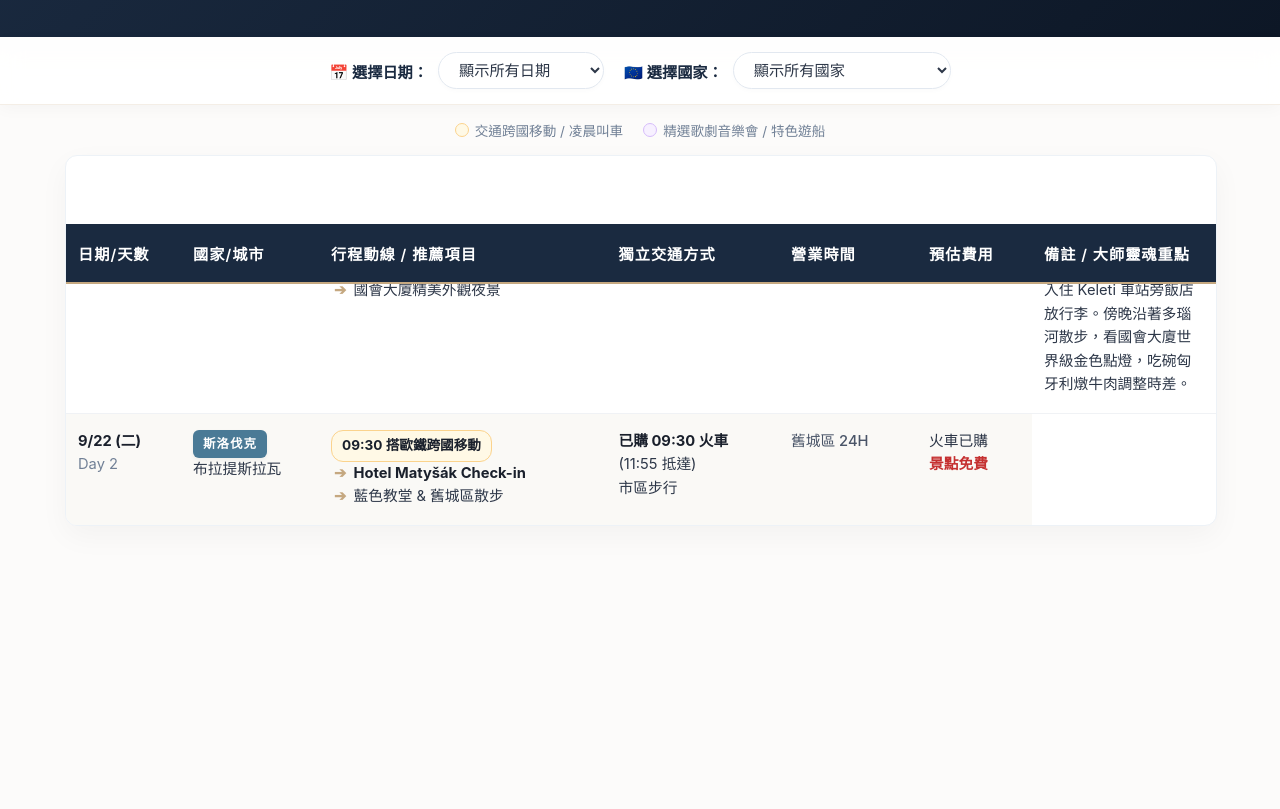
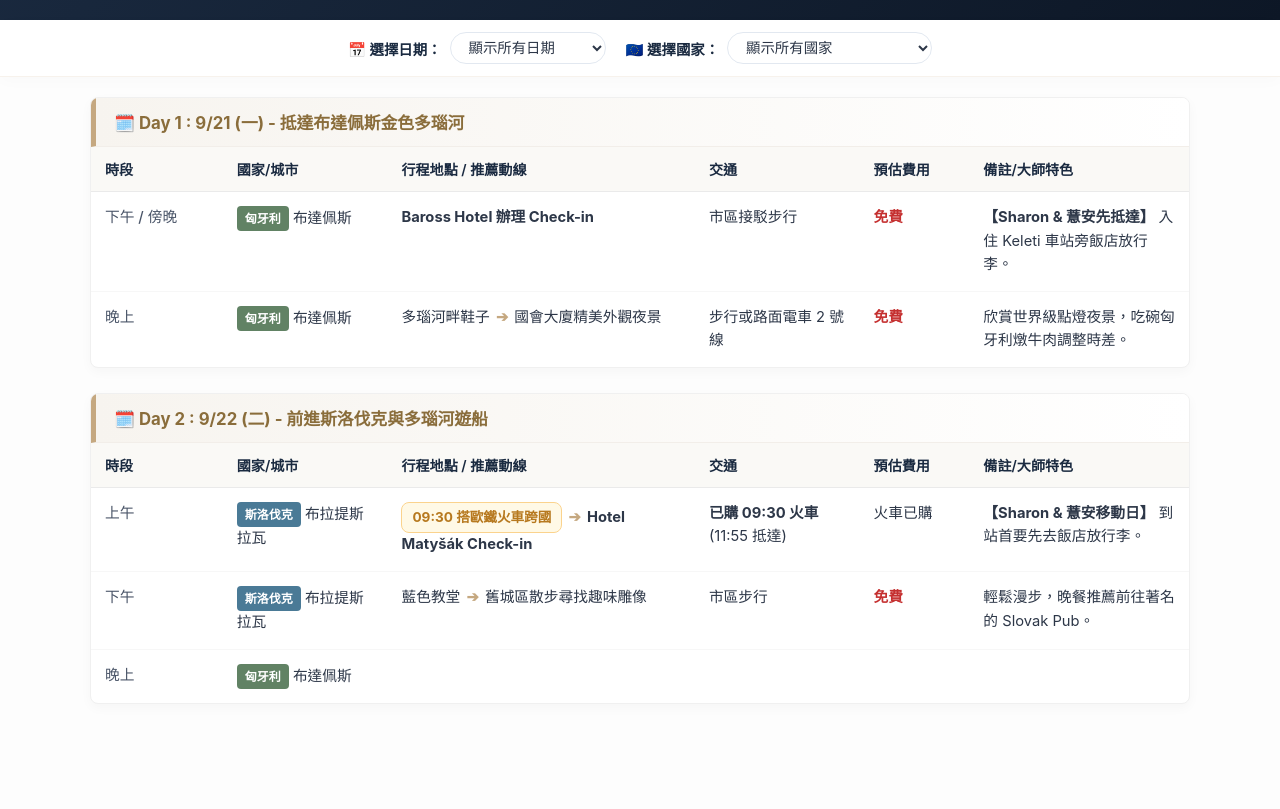
Before and after one commit to sharonyu2309/euro2026, a plain HTML site: page index.html in a window 1280 px wide. Shown: the part 130-939 px from the top of the page. Before the commit the page ends 800 px from the top, so only its background shows below. Drawn offline with Linux system fonts and the light colour scheme.

Commit message:
Update index.html

```diff
--- a/index.html
+++ b/index.html
@@ -5,20 +5,24 @@
   <meta name="viewport" content="width=device-width, initial-scale=1.0">
   <title>🗺️ 奧捷匈 15天大師級完美自由行行程表</title>
   <style>
-    /* 🎨 頂級現代奢華美學網頁設計 */
+    /* 🎨 歐洲奢華日系誌美學排版（完全校正截圖風格） */
     :root {
       --primary-color: #1a2a40;      /* 深邃經典藍 */
       --secondary-color: #c5a880;    /* 質感香檳金 */
-      --bg-color: #fcfbfa;           /* 典雅暖白 */
+      --bg-color: #fdfdfd;           /* 純淨暖白 */
       --card-bg: #ffffff;            /* 純白 */
       --text-main: #2d3748;          /* 深灰 */
-      --text-muted: #718096;         /* 淺灰 */
+      --text-muted: #718096;         /* 溫柔灰 */
 
-      /* 國家色彩標籤 - 莫蘭迪柔和色調 */
-      --hungary-color: #618264;      /* 迷霧綠 */
-      --slovakia-color: #4a7a96;     /* 復古藍 */
-      --austria-color: #b85c5c;      /* 胭脂紅 */
-      --czech-color: #7d6e8d;        /* 灰調紫 */
+      /* 天數緞帶專屬漸層：優雅香檳金調 */
+      --day-banner-bg: linear-gradient(90deg, #f7f4ef 0%, #ffffff 100%);
+      --day-banner-text: #8a6d3b;
+
+      /* 莫蘭迪國家色彩標籤 */
+      --hungary-color: #618264;
+      --slovakia-color: #4a7a96;
+      --austria-color: #b85c5c;
+      --czech-color: #7d6e8d;
     }
 
     body {
@@ -30,18 +34,17 @@
       -webkit-font-smoothing: antialiased;
     }
 
-    /* 頂部橫幅設計 */
+    /* 頂部精緻橫幅 */
     .header-banner {
       background: linear-gradient(135deg, var(--primary-color) 0%, #0d1726 100%);
       color: white;
       text-align: center;
-      padding: 40px 20px;
-      position: relative;
-      box-shadow: 0 4px 20px rgba(0,0,0,0.08);
+      padding: 35px 20px;
+      box-shadow: 0 4px 20px rgba(0,0,0,0.05);
     }
     .header-banner h1 {
       margin: 0;
-      font-size: 2.2rem;
+      font-size: 2rem;
       font-weight: 700;
       letter-spacing: 2px;
       background: linear-gradient(to right, #ffffff, var(--secondary-color));
@@ -49,24 +52,24 @@
       -webkit-text-fill-color: transparent;
     }
     .header-banner p {
-      margin: 12px 0 0 0;
-      font-size: 1.05rem;
+      margin: 10px 0 0 0;
+      font-size: 1rem;
       color: #cbd5e0;
       letter-spacing: 1px;
     }
 
-    /* 核心固定導覽列（含雙欄位智能篩選） */
+    /* 核心固定導覽列（含智能雙欄位篩選） */
     .sticky-filter-bar {
       position: -webkit-sticky;
       position: sticky;
       top: 0;
       z-index: 100;
-      background: rgba(255, 255, 255, 0.85);
+      background: rgba(255, 255, 255, 0.9);
       -webkit-backdrop-filter: blur(12px);
       backdrop-filter: blur(12px);
-      border-bottom: 1px solid rgba(197, 168, 128, 0.2);
-      padding: 15px 20px;
-      box-shadow: 0 4px 15px rgba(0,0,0,0.03);
+      border-bottom: 1px solid rgba(197, 168, 128, 0.15);
+      padding: 12px 20px;
+      box-shadow: 0 4px 15px rgba(0,0,0,0.02);
     }
     .filter-wrapper {
       max-width: 1100px;
@@ -79,133 +82,116 @@
     .filter-box {
       display: flex;
       align-items: center;
-      gap: 10px;
+      gap: 8px;
     }
     .filter-box label {
       font-weight: 600;
-      font-size: 0.95rem;
+      font-size: 0.9rem;
       color: var(--primary-color);
     }
     .filter-box select {
-      padding: 8px 16px;
+      padding: 6px 14px;
       border-radius: 20px;
       border: 1px solid #e2e8f0;
       background-color: var(--card-bg);
-      font-size: 0.95rem;
+      font-size: 0.9rem;
       color: var(--text-main);
       cursor: pointer;
       outline: none;
-      box-shadow: 0 2px 5px rgba(0,0,0,0.02);
       transition: all 0.3s;
     }
     .filter-box select:focus {
       border-color: var(--secondary-color);
-      box-shadow: 0 0 0 3px rgba(197, 168, 128, 0.2);
     }
 
-    /* 色塊對比圖例 */
-    .legend-container {
+    /* 💡 大師特製：高質感標籤色塊 */
+    .highlight { padding: 4px 10px; border-radius: 8px; font-weight: 600; display: inline-block; font-size: 0.85rem; }
+    .highlight.transit { background-color: #fff9e6; color: #b7791f; border: 1px solid #fbd38d; }
+    .highlight.show { background-color: #f7f0ff; color: #6b46c1; border: 1px solid #d6bcfa; }
+
+    /* 主動線容器 */
+    .itinerary-container {
       max-width: 1100px;
-      margin: 15px auto;
-      padding: 0 20px;
+      margin: 20px auto;
+      padding: 0 15px 60px 15px;
+    }
+
+    /* ❄️ 完美複製截圖：獨立天數橫幅緞帶 */
+    .day-section {
+      margin-bottom: 25px;
+      background: var(--card-bg);
+      border-radius: 8px;
+      overflow: hidden;
+      box-shadow: 0 4px 12px rgba(0,0,0,0.03);
+      border: 1px solid #f0f0f0;
+    }
+    .day-banner {
+      background: var(--day-banner-bg);
+      padding: 12px 18px;
+      font-weight: 700;
+      font-size: 1.05rem;
+      color: var(--day-banner-text);
+      border-left: 5px solid var(--secondary-color);
       display: flex;
-      gap: 20px;
-      font-size: 0.85rem;
-      color: var(--text-muted);
-      justify-content: center;
+      align-items: center;
+      gap: 10px;
+      border-bottom: 1px solid #f2eee9;
     }
-    .legend-item { display: flex; align-items: center; gap: 6px; }
-    .legend-box { width: 12px; height: 12px; border-radius: 50%; display: inline-block; }
 
-    /* 💡 大師高質感色塊 */
-    .highlight { padding: 4px 10px; border-radius: 12px; font-weight: 600; display: inline-block; font-size: 0.85rem; }
-    .color-transit, .highlight.transit { background-color: #fff9e6; color: #b7791f; border: 1px solid #fbd38d; }
-    .color-show, .highlight.show { background-color: #f7f0ff; color: #6b46c1; border: 1px solid #d6bcfa; }
-
-    /* 表格容器（手機防爆、可橫向流暢滑動） */
-    .container {
-      max-width: 1150px;
-      margin: 0 auto;
-      padding: 0 15px 40px 15px;
-    }
+    /* 響應式水平滑動表格（手機直看超完美、橫滑極流暢） */
     .table-wrapper {
       width: 100%;
       overflow-x: auto;
       -webkit-overflow-scrolling: touch;
-      border-radius: 12px;
-      box-shadow: 0 10px 30px rgba(0,0,0,0.04);
-      background-color: var(--card-bg);
-      border: 1px solid #edf2f7;
     }
-
     table {
       width: 100%;
-      border-collapse: separate;
-      border-spacing: 0;
-      min-width: 950px;
+      border-collapse: collapse;
+      min-width: 900px;
       text-align: left;
     }
 
-    /* ❄️ 凍結視窗優化：表頭永遠置頂 */
+    /* 凍結視窗：當滑動單天表格時，欄位名稱固定 */
     th {
-      background-color: var(--primary-color);
-      color: white;
-      padding: 18px 12px;
-      font-size: 0.95rem;
+      background-color: #faf9f6;
+      color: var(--primary-color);
+      padding: 12px 14px;
+      font-size: 0.88rem;
       font-weight: 600;
-      letter-spacing: 1px;
-      position: -webkit-sticky;
-      position: sticky;
-      top: 68px; /* 精準對齊客製化導覽列高度 */
-      z-index: 10;
-      border-bottom: 2px solid var(--secondary-color);
+      border-bottom: 1px solid #eaeaea;
+      white-space: nowrap;
     }
-
     td {
-      padding: 16px 12px;
-      border-bottom: 1px solid #f0f2f5;
+      padding: 14px 14px;
+      border-bottom: 1px solid #f7f7f7;
       vertical-align: top;
       font-size: 0.92rem;
       line-height: 1.6;
     }
+    tr:last-child td { border-bottom: none; }
+    tr:hover td { background-color: #fafafa; }
 
-    tr:last-child td { border-bottom: none; }
-    tr:nth-child(even) td { background-color: #faf9f6; }
-    tr:hover td { background-color: #f5f3ef !important; transition: background-color 0.2s; }
-
-    /* 國家精緻緞帶 badge */
+    /* 國家 Badge 緞帶 */
     .badge {
       display: inline-block;
-      padding: 4px 10px;
-      border-radius: 6px;
-      font-size: 0.78rem;
+      padding: 3px 8px;
+      border-radius: 4px;
+      font-size: 0.75rem;
       font-weight: bold;
       color: white;
-      letter-spacing: 1px;
-      box-shadow: 0 2px 4px rgba(0,0,0,0.05);
     }
     .hungary { background-color: var(--hungary-color); }
     .slovakia { background-color: var(--slovakia-color); }
     .austria { background-color: var(--austria-color); }
     .czech { background-color: var(--czech-color); }
 
-    /* 內容細節優化 */
-    td b { color: #1a202c; }
-    .arrow-icon { color: var(--secondary-color); margin: 0 3px; font-weight: bold; }
+    .arrow-icon { color: var(--secondary-color); margin: 0 2px; font-weight: bold; }
     .price-text { color: #c53030; font-weight: 600; }
     .time-text { color: #4a5568; font-weight: 500; }
 
-    /* 手機版 RWD 高強度體驗優化 */
     @media (max-width: 768px) {
-      .header-banner { padding: 30px 15px; }
-      .header-banner h1 { font-size: 1.6rem; }
-      .header-banner p { font-size: 0.9rem; }
-      .sticky-filter-bar { padding: 12px 10px; }
-      .filter-wrapper { gap: 10px; }
-      .filter-box label { font-size: 0.85rem; }
-      .filter-box select { padding: 6px 12px; font-size: 0.85rem; }
-      th { top: 61px; padding: 12px 8px; font-size: 0.85rem; }
-      td { padding: 12px 8px; font-size: 0.85rem; }
+      .header-banner h1 { font-size: 1.5rem; }
+      th, td { padding: 10px; font-size: 0.85rem; }
     }
   </style>
 </head>
@@ -217,7 +203,7 @@
     <p>Sharon & 薏安 & Alyssa & 韻如 · 2026 浪漫歐洲合體之旅</p>
   </div>
 
-  <!-- 核心固定導覽列（智能篩選器） -->
+  <!-- 核心固定導覽列（智能雙篩選器） -->
   <div class="sticky-filter-bar">
     <div class="filter-wrapper">
       <div class="filter-box">
@@ -254,41 +240,64 @@
     </div>
   </div>
 
-  <!-- 色塊標註說明圖例 -->
-  <div class="legend-container">
-    <div class="legend-item"><span class="legend-box color-transit"></span>交通跨國移動 / 凌晨叫車</div>
-    <div class="legend-item"><span class="legend-box color-show"></span>精選歌劇音樂會 / 特色遊船</div>
+  <!-- 行程主貨櫃 -->
+  <div class="itinerary-container">
+
+    <!-- Day 1 卡片 -->
+    <div class="day-section" id="section-9/21" data-date="9/21" data-country="匈牙利">
+      <div class="day-banner">🗓️ Day 1 : 9/21 (一) - 抵達布達佩斯金色多瑙河</div>
+      <div class="table-wrapper">
+        <table>
+          <thead>
+            <tr><th style="width:12%">時段</th><th style="width:15%">國家/城市</th><th style="width:28%">行程地點 / 推薦動線</th><th style="width:15%">交通</th><th style="width:10%">預估費用</th><th style="width:20%">備註/大師特色</th></tr>
+          </thead>
+          <tbody>
+            <tr>
+              <td class="time-text">下午 / 傍晚</td>
+              <td><span class="badge hungary">匈牙利</span> 布達佩斯</td>
+              <td><b>Baross Hotel 辦理 Check-in</b></td>
+              <td>市區接駁步行</td>
+              <td class="price-text">免費</td>
+              <td><b>【Sharon & 薏安先抵達】</b> 入住 Keleti 車站旁飯店放行李。</td>
+            </tr>
+            <tr>
+              <td class="time-text">晚上</td>
+              <td><span class="badge hungary">匈牙利</span> 布達佩斯</td>
+              <td>多瑙河畔鞋子 <span class="arrow-icon">➔</span> 國會大廈精美外觀夜景</td>
+              <td>步行或路面電車 2 號線</td>
+              <td class="price-text">免費</td>
+              <td>欣賞世界級點燈夜景，吃碗匈牙利燉牛肉調整時差。</td>
+            </tr>
+          </tbody>
+        </table>
+      </div>
     </div>
 
-  <!-- 行程主表格結構 -->
-  <div class="container">
+    <!-- Day 2 卡片 -->
+    <div class="day-section" id="section-9/22" data-date="9/22" data-country="斯洛伐克 匈牙利">
+      <div class="day-banner">🗓️ Day 2 : 9/22 (二) - 前進斯洛伐克與多瑙河遊船</div>
       <div class="table-wrapper">
-      <table id="itineraryTable">
+        <table>
           <thead>
-          <tr>
-            <th style="width: 10%;">日期/天數</th>
-            <th style="width: 12%;">國家/城市</th>
-            <th style="width: 25%;">行程動線 / 推薦項目</th>
-            <th style="width: 15%;">獨立交通方式</th>
-            <th style="width: 12%;">營業時間</th>
-            <th style="width: 10%;">預估費用</th>
-            <th style="width: 26%;">備註 / 大師靈魂重點</th>
-          </tr>
+            <tr><th style="width:12%">時段</th><th style="width:15%">國家/城市</th><th style="width:28%">行程地點 / 推薦動線</th><th style="width:15%">交通</th><th style="width:10%">預估費用</th><th style="width:20%">備註/大師特色</th></tr>
           </thead>
           <tbody>
-          <tr data-date="9/21" data-country="匈牙利">
-            <td><b>9/21 (一)</b><br><span style="color:var(--text-muted)">Day 1</span></td>
-            <td><span class="badge hungary">匈牙利</span><br>布達佩斯</td>
-            <td><b>Baross Hotel Check-in</b><br><span class="arrow-icon">➔</span> 多瑙河畔鞋子<br><span class="arrow-icon">➔</span> 國會大廈精美外觀夜景</td>
-            <td>步行或搭乘<br>路面電車 2 號線</td>
-            <td class="time-text">景點 24H 開放</td>
+            <tr>
+              <td class="time-text">上午</td>
+              <td><span class="badge slovakia">斯洛伐克</span> 布拉提斯拉瓦</td>
+              <td><div class="highlight transit"><b>09:30 搭歐鐵火車跨國</b></div> <span class="arrow-icon">➔</span> <b>Hotel Matyšák Check-in</b></td>
+              <td><b>已購 09:30 火車</b><br>(11:55 抵達)</td>
+              <td>火車已購</td>
+              <td><b>【Sharon & 薏安移動日】</b> 到站首要先去飯店放行李。</td>
+            </tr>
+            <tr>
+              <td class="time-text">下午</td>
+              <td><span class="badge slovakia">斯洛伐克</span> 布拉提斯拉瓦</td>
+              <td>藍色教堂 <span class="arrow-icon">➔</span> 舊城區散步尋找趣味雕像</td>
+              <td>市區步行</td>
               <td class="price-text">免費</td>
-            <td><b>【Sharon & 薏安首日抵達】</b><br>入住 Keleti 車站旁飯店放行李。傍晚沿著多瑙河散步，看國會大廈世界級金色點燈，吃碗匈牙利燉牛肉調整時差。</td>
+              <td>輕鬆漫步，晚餐推薦前往著名的 Slovak Pub。</td>
             </tr>
-          <tr data-date="9/22" data-country="斯洛伐克">
-            <td><b>9/22 (二)</b><br><span style="color:var(--text-muted)">Day 2</span></td>
-            <td><span class="badge slovakia">斯洛伐克</span><br>布拉提斯拉瓦</td>
-            <td><div class="highlight transit"><b>09:30 搭歐鐵跨國移動</b></div><br><span class="arrow-icon">➔</span> <b>Hotel Matyšák Check-in</b><br><span class="arrow-icon">➔</span> 藍色教堂 & 舊城區散步</td>
-            <td><b>已購 09:30 火車</b><br>(11:55 抵達)<br>市區步行</td>
-            <td class="time-text">舊城區 24H</td>
-            <td>火車已購<br><span class="price-text">景點免費</span></td>
+            <tr>
+              <td class="time-text">晚上</td>
+              <td><span class="badge hungary">匈牙利</span> 布達佩斯</td>
```
Lines whose indentation alone changed are shown as unchanged.
